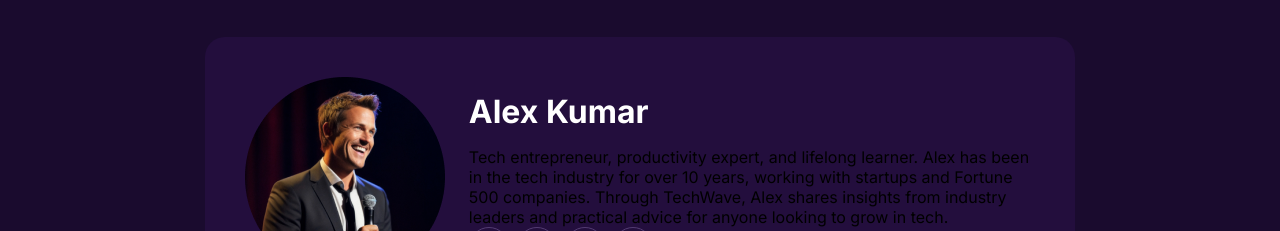
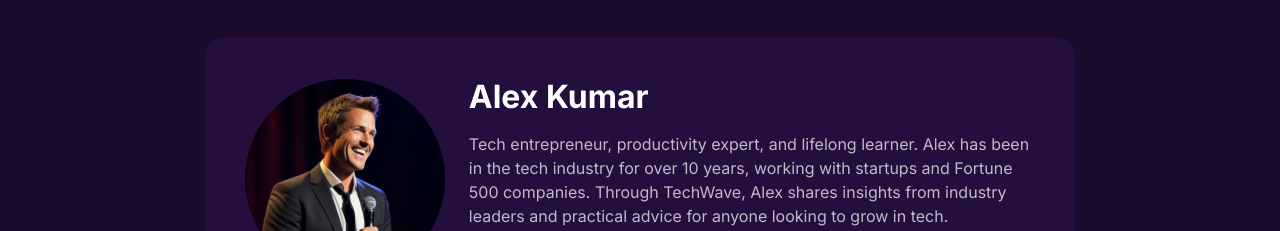
Before and after one commit to PromelHridoy/second-assignment, a plain HTML site: page index.html in a window 1280 px wide. Shown: the part 3529-3760 px from the top of the page. Drawn offline with Linux system fonts and the light colour scheme.

Commit message:
One mistake fixed

```diff
--- a/style.css
+++ b/style.css
@@ -385,6 +385,14 @@
     margin-bottom: 16px;
 }
 
+.host-bio{
+    font-size: 1rem;
+    font-weight: 400;
+    line-height: 1.5rem;
+    color: rgba(255, 255, 255, 0.712);
+    margin-bottom: 16px;
+}
+
 .host-social{
     align-items: center;
     gap: 8px;
```
